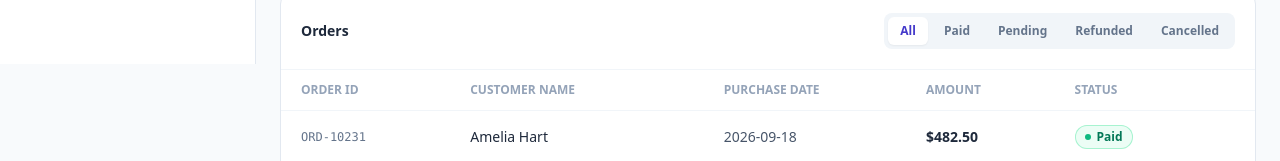
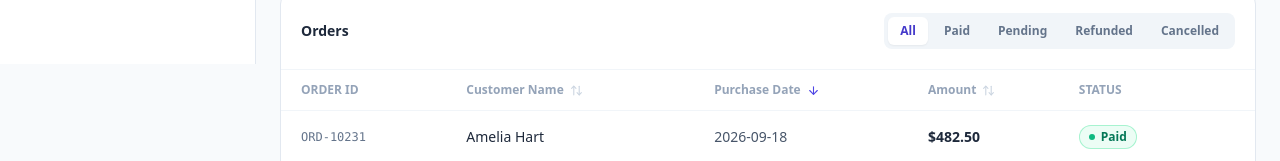
Before and after one commit to Munificient/data-heavy-admin-dashboard, a React (Vite) app: page / in a window 1280 px wide. Shown: the part 736-897 px from the top of the page. Built offline with nearby package versions, Linux system fonts and the light colour scheme.

Commit message:
add column sorting (name, date, amount)

```diff
--- a/src/components/dashboard/DataTable.jsx
+++ b/src/components/dashboard/DataTable.jsx
@@ -1,4 +1,5 @@
 import React, { useMemo, useState } from 'react';
+import { ArrowUpDown, ArrowUp, ArrowDown } from 'lucide-react';
 import { orderRecords, orderStatuses, statusStyles } from '../../data/mockDashboardData.js';
 
 const STATUS_TABS = ['All', ...orderStatuses];
@@ -17,12 +18,18 @@ function StatusBadge({ status }) {
   );
 }
 
+function SortIcon({ active, direction }) {
+  if (!active) return <ArrowUpDown size={13} className="text-slate-300" />;
+  return direction === 'asc' ? <ArrowUp size={13} className="text-brand-600" /> : <ArrowDown size={13} className="text-brand-600" />;
+}
+
 export default function DataTable({ searchTerm = '' }) {
   const [statusTab, setStatusTab] = useState('All');
+  const [sortConfig, setSortConfig] = useState({ key: 'date', direction: 'desc' });
 
   const filteredRecords = useMemo(() => {
     const term = searchTerm.trim().toLowerCase();
-    return orderRecords.filter((row) => {
+    let rows = orderRecords.filter((row) => {
       const matchesStatus = statusTab === 'All' || row.status === statusTab;
       const matchesSearch =
         term.length === 0 ||
@@ -30,7 +37,32 @@ export default function DataTable({ searchTerm = '' }) {
         row.id.toLowerCase().includes(term);
       return matchesStatus && matchesSearch;
     });
-  }, [statusTab, searchTerm]);
+
+    rows = [...rows].sort((a, b) => {
+      const { key, direction } = sortConfig;
+      let comparison = 0;
+      if (key === 'amount') comparison = a.amount - b.amount;
+      else if (key === 'date') comparison = new Date(a.date) - new Date(b.date);
+      else comparison = a.customer.localeCompare(b.customer);
+      return direction === 'asc' ? comparison : -comparison;
+    });
+
+    return rows;
+  }, [statusTab, searchTerm, sortConfig]);
+
+  const handleSort = (key) => {
+    setSortConfig((prev) =>
+      prev.key === key ? { key, direction: prev.direction === 'asc' ? 'desc' : 'asc' } : { key, direction: 'asc' }
+    );
+  };
+
+  const columns = [
+    { key: 'id', label: 'Order ID', sortable: false },
+    { key: 'customer', label: 'Customer Name', sortable: true },
+    { key: 'date', label: 'Purchase Date', sortable: true },
+    { key: 'amount', label: 'Amount', sortable: true },
+    { key: 'status', label: 'Status', sortable: false },
+  ];
 
   return (
     <div className="rounded-xl border border-slate-200 dark:border-slate-800 bg-white dark:bg-slate-900">
@@ -55,11 +87,18 @@ export default function DataTable({ searchTerm = '' }) {
       <table className="w-full text-left">
         <thead>
           <tr className="border-b border-slate-100 dark:border-slate-800">
-            <th className="px-5 py-3 text-xs font-semibold uppercase text-slate-400">Order ID</th>
-            <th className="px-3 py-3 text-xs font-semibold uppercase text-slate-400">Customer Name</th>
-            <th className="px-3 py-3 text-xs font-semibold uppercase text-slate-400">Purchase Date</th>
-            <th className="px-3 py-3 text-xs font-semibold uppercase text-slate-400">Amount</th>
-            <th className="px-3 py-3 text-xs font-semibold uppercase text-slate-400">Status</th>
+            {columns.map((col) => (
+              <th key={col.key} className="px-3 py-3 text-xs font-semibold uppercase text-slate-400 first:px-5">
+                {col.sortable ? (
+                  <button type="button" onClick={() => handleSort(col.key)} className="flex items-center gap-1.5">
+                    {col.label}
+                    <SortIcon active={sortConfig.key === col.key} direction={sortConfig.direction} />
+                  </button>
+                ) : (
+                  col.label
+                )}
+              </th>
+            ))}
           </tr>
         </thead>
         <tbody>
```
